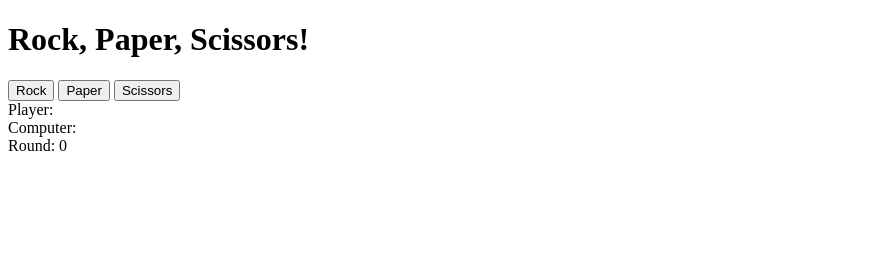
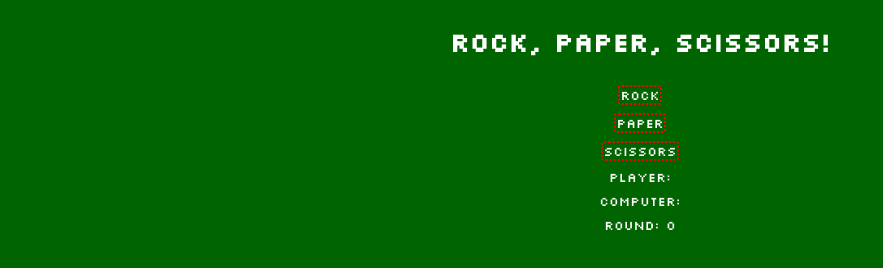
Before and after one commit to kkaps002/odin-rps, a plain HTML site: page index.html in a window 1280 px wide. Shown: the whole page, without its empty margins (0-883 px from the left). Drawn offline with Linux system fonts and the light colour scheme.

Commit message:
added css file for styling

```diff
--- a/index.html
+++ b/index.html
@@ -4,6 +4,10 @@
     <meta charset="UTF-8">
     <meta name="viewport" content="width=device-width, initial-scale=1.0">
     <title>Rock, Paper, Scissors!</title>
+    <link rel="preconnect" href="https://fonts.googleapis.com">
+    <link rel="preconnect" href="https://fonts.gstatic.com" crossorigin>
+    <link href="https://fonts.googleapis.com/css2?family=Silkscreen&display=swap" rel="stylesheet">
+    <link rel="stylesheet" type="text/css" href="styles.css" />
     <script src="javascript.js" defer></script>
 </head>
 <body>
--- a/javascript.js
+++ b/javascript.js
@@ -10,6 +10,8 @@
     8. stop game at round 5 (exit repetition loop?)
     8.show final game score on the results section
 */
+
+
 // EVENT LISTENERS /////////////////////////////////////////////////////////////
 
 //get references to elements in HTML by class or id
@@ -31,7 +33,7 @@ btn.forEach(function(button) {
             //trigger get getPlayerChoice and pass playerInput value from button that was pressed
         }
         else {
-            return
+            return;
         }
 
     });
--- /dev/null
+++ b/styles.css
@@ -0,0 +1,23 @@
+body {
+    background-color: darkgreen;
+    font-family: "Silkscreen";
+    font-size: small;
+    color: white;
+    display: flex;
+    flex-direction: column;
+    align-items: center;
+    gap: 8px;
+}
+
+.btn {
+    all:unset;
+    border: 2px dotted red;
+    border-radius: 10%;
+    transition-duration: 0.4s;
+}
+
+.btn:hover {
+
+    background-color: green;
+    border: 2px dotted yellow;
+}
```
